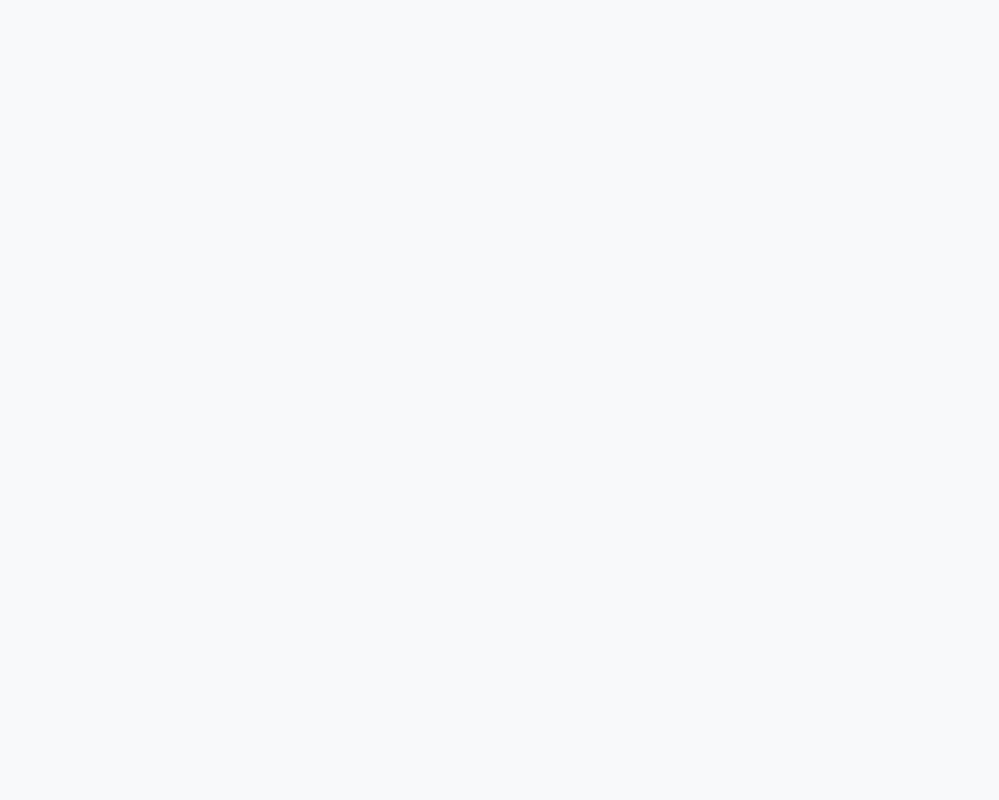
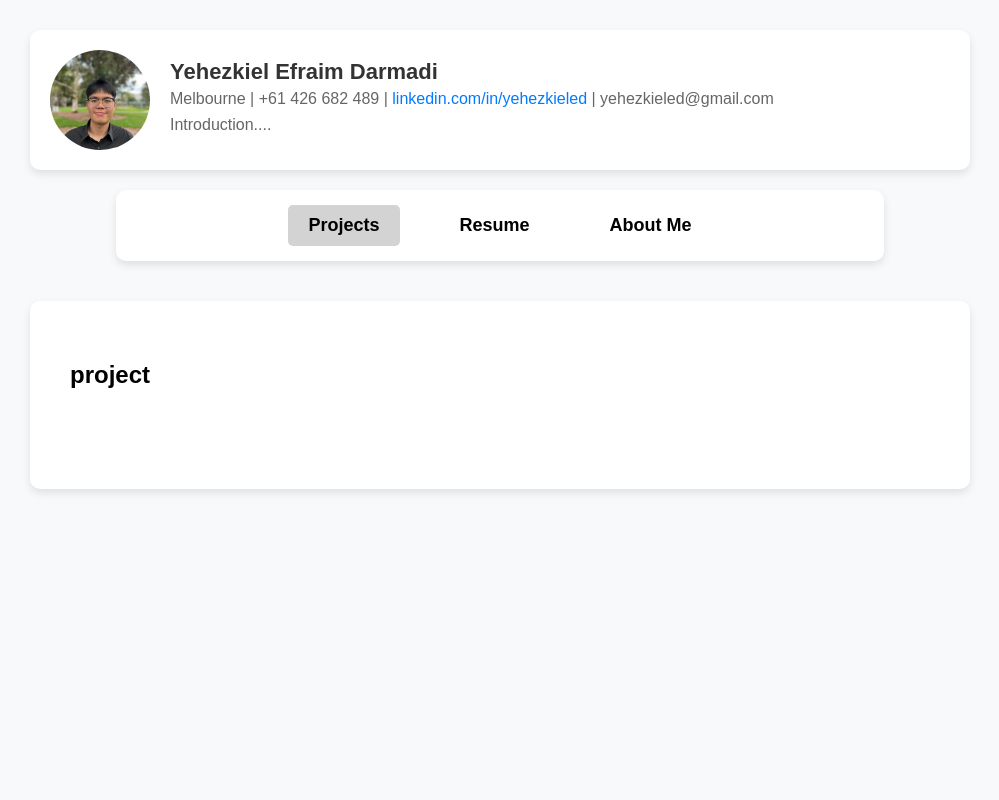
Before and after one commit to yehezkieled/portfolio_website, a Flask app: page / in a window 1280 px wide. Before the commit the part shown is empty. Shown: the whole page, without its empty margins (140-1139 px from the left). Run offline with Flask 3, Linux system fonts and the light colour scheme.

Commit message:
add profile pict and contents

```diff
--- a/website/static/css/style.css
+++ b/website/static/css/style.css
@@ -3,9 +3,8 @@ body {
   margin: 0;
   padding: 0;
   display: flex;
-  justify-content: center;
+  flex-direction: column;
   align-items: center;
-  height: 100vh;
   background-color: #f8f9fa;
 }
 
@@ -18,6 +17,7 @@ body {
   box-shadow: 0 4px 8px rgba(0, 0, 0, 0.1);
   width: 80%;
   max-width: 900px;
+  margin-top: 30px; /* Push it to the top while keeping it centered */
 }
 
 .profile-image {
@@ -30,6 +30,7 @@ body {
 
 .profile-info {
   flex: 1;
+  text-align: left; /* Align text to the left inside the box */
 }
 
 .profile-info h2 {
@@ -54,3 +55,58 @@ body {
   font-size: 14px;
   line-height: 1.5;
 }
+
+.navigation {
+  display: flex;
+  justify-content: center;
+  gap: 40px;
+  margin-top: 20px;
+  background: white; /* Make it simple */
+  padding: 15px 0;
+  border-radius: 10px;
+  width: 60%;
+  text-align: center;
+  box-shadow: 0 4px 8px rgba(0, 0, 0, 0.1);
+}
+
+.navigation a {
+  font-size: 18px;
+  font-weight: bold;
+  text-decoration: none;
+  color: black; /* Black text */
+  padding: 10px 20px;
+  border-radius: 5px;
+  transition: background 0.3s ease, color 0.3s ease;
+}
+
+.navigation a:hover {
+  background: lightgray;
+}
+
+.navigation a.active {
+  background: lightgray;
+  color: black;
+  border-radius: 5px;
+}
+
+#content-container {
+  margin-top: 40px; /* More space */
+  width: 80%;
+  max-width: 900px;
+  background: white;
+  padding: 20px;
+  border-radius: 10px;
+  box-shadow: 0 4px 8px rgba(0, 0, 0, 0.1);
+}
+
+.content-section {
+  display: none;
+  padding: 20px;
+  margin-bottom: 40px; /* Adds more separation */
+  background: white;
+  border-radius: 10px;
+}
+
+#projects {
+  display: block; /* Show only the Projects section by default */
+}
--- /dev/null
+++ b/website/static/js/script.js
@@ -0,0 +1,29 @@
+function showSection(sectionId) {
+  // Hide all content sections
+  let sections = document.querySelectorAll(".content-section");
+  sections.forEach((section) => {
+    section.style.display = "none";
+  });
+
+  // Show the selected content section
+  document.getElementById(sectionId).style.display = "block";
+
+  // Remove 'active' class from all menu items
+  let menuItems = document.querySelectorAll(".navigation a");
+  menuItems.forEach((item) => {
+    item.classList.remove("active");
+  });
+
+  // Add 'active' class to the clicked menu item
+  let activeMenuItem = document.querySelector(
+    `.navigation a[data-section="${sectionId}"]`
+  );
+  if (activeMenuItem) {
+    activeMenuItem.classList.add("active");
+  }
+}
+
+// // i dont think this is needed (but this is to ensure that the project is highlighted when the page is reload)
+// document.addEventListener("DOMContentLoaded", function() {
+//   showSection('projects'); // Show Projects section on load
+// });
--- a/website/templates/home.html
+++ b/website/templates/home.html
@@ -9,5 +9,54 @@
       href="{{ url_for('static', filename='css/style.css') }}"
     />
   </head>
-  <body></body>
+  <body>
+    <div class="profile-container">
+      <img
+        src="{{ url_for('static', filename='images/profile.jpg') }}"
+        alt="Profile Picture"
+        class="profile-image"
+      />
+      <div class="profile-info">
+        <h2>Yehezkiel Efraim Darmadi</h2>
+        <p>
+          Melbourne | +61 426 682 489 |
+          <a href="https://www.linkedin.com/in/yehezkieled/" target="_blank"
+            >linkedin.com/in/yehezkieled</a
+          >
+          | yehezkieled@gmail.com
+        </p>
+        <p class="bio">Introduction....</p>
+      </div>
+    </div>
+
+    <div class="navigation">
+      <a
+        href="#"
+        data-section="projects"
+        class="active"
+        onclick="showSection('projects')"
+        >Projects</a
+      >
+      <a href="#" data-section="resume" onclick="showSection('resume')"
+        >Resume</a
+      >
+      <a href="#" data-section="about" onclick="showSection('about')"
+        >About Me</a
+      >
+    </div>
+
+    <div id="content-container">
+      <div id="projects" class="content-section">
+        <h2>project</h2>
+      </div>
+      <div id="resume" class="content-section">
+        <h2>resume</h2>
+      </div>
+      <div id="about" class="content-section">
+        <h2>about me</h2>
+      </div>
+    </div>
+
+    <script src="{{ url_for('static', filename = 'js/script.js')}}"></script>
+  </body>
 </html>
```
Also changed, not shown: website/static/images/profile.jpg (added).
